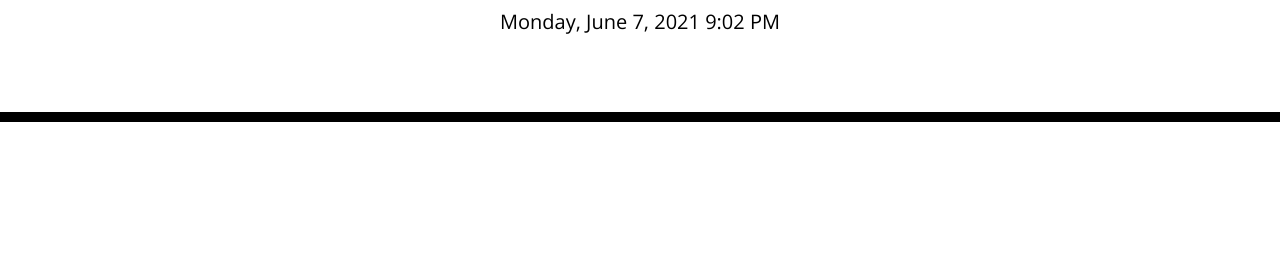
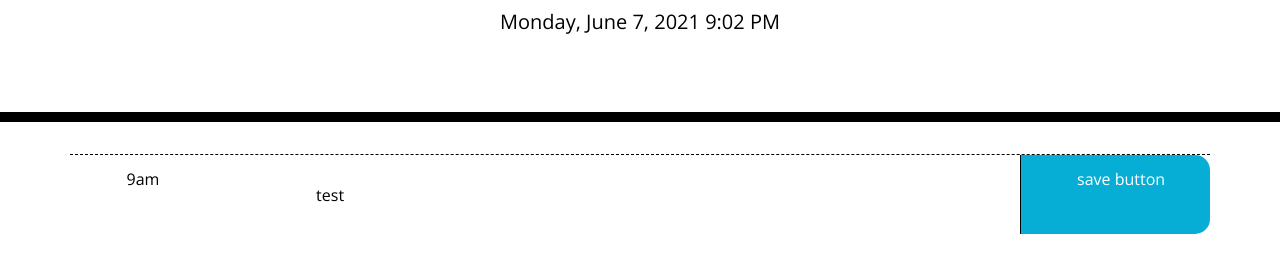
Before and after one commit to bsottek/work-scheduler, a plain HTML site: page index.html in a window 1280 px wide. Shown: the part 182-454 px from the top of the page. Drawn offline with nearby package versions, Linux system fonts and the light colour scheme.

Commit message:
initial slot setup and spacing

```diff
--- a/index.html
+++ b/index.html
@@ -29,7 +29,19 @@
       <p id="currentDay" class="lead text-center"></p>
     </header>
     <div class="container">
-      <!-- Timeblocks go here -->
+      <div class="row hour">
+        <div class="col">
+          9am
+        </div>
+        <div class="description col-8">
+          <!-- editable field for tasks -->
+          test
+        </div>
+        <div class="col save-btn saveBtn">
+          save button
+        </div>
+      </div>
+    </div>
     </div>
 
     <script src="https://code.jquery.com/jquery-3.4.1.min.js"></script>
```
